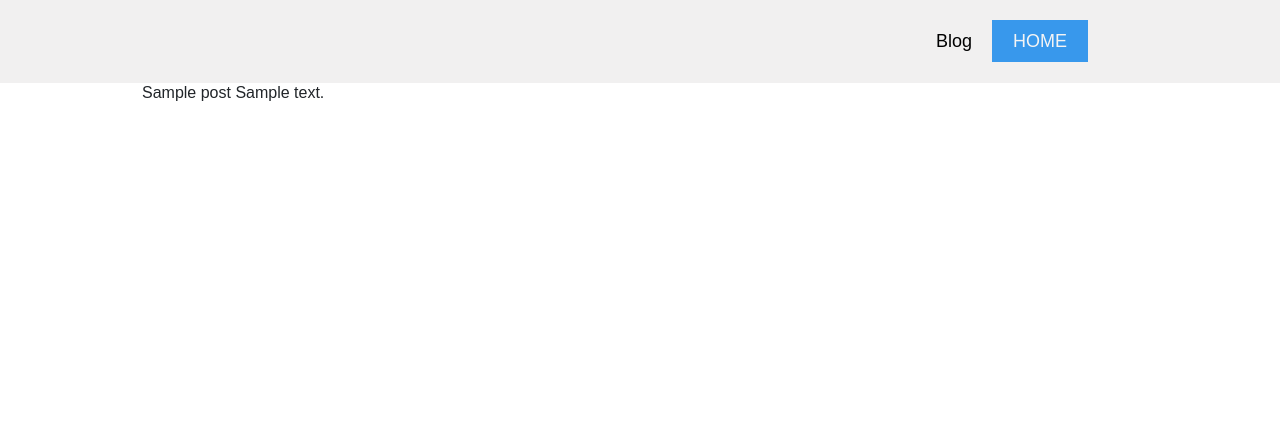
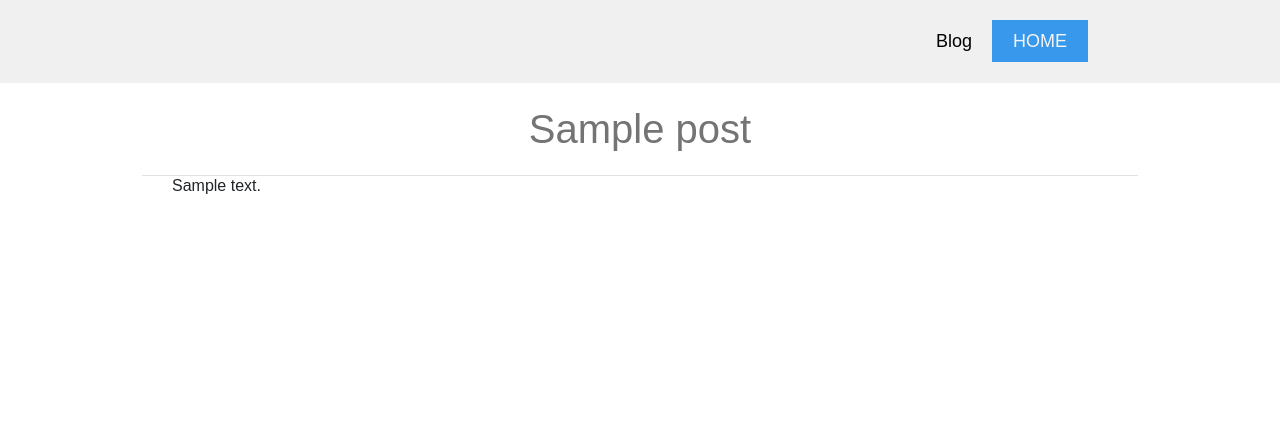
Before and after one commit to jellyfish12jellyfish/another-dumb-blog, a Django app: page /posts/1/ in a window 1280 px wide. Shown: the top 423 px of the page. Run offline with Django 3.2, Linux system fonts and the light colour scheme; tables that the repository leaves empty hold one stand-in row (values such as "Sample post"); some libraries are stand-ins or nearby versions.

Commit message:
changed title in css

```diff
--- a/myproject/static/css/blog.css
+++ b/myproject/static/css/blog.css
@@ -250,6 +250,7 @@ section,
    background-color: #f1f0f0;
    padding: 50px;
    text-align: center;
+   margin-top: 50px;
 }
 
 .year {
@@ -286,6 +287,9 @@ section,
 
 .text {
    padding: 0 30px 15px 30px;
+}
+.blog__text{
+ margin-bottom: 150px;
 }
 .my_pagination{
     padding: 20px;
--- a/myproject/templates/post/detail_view.html
+++ b/myproject/templates/post/detail_view.html
@@ -1,12 +1,16 @@
 {% extends 'base.html' %}
 
 {% block title %}
+
 {{ post.title }}
+
 {% endblock title %}
 
 {% block content %}
-{{ post.title|safe}}
-
-{{ post.body|safe}}
-
+<div class="content2__title blog__title">
+    {{ post.title|safe}}
+</div>
+<div class="text blog__text">
+    {{ post.body|safe}}
+</div>
 {% endblock content %}
```
